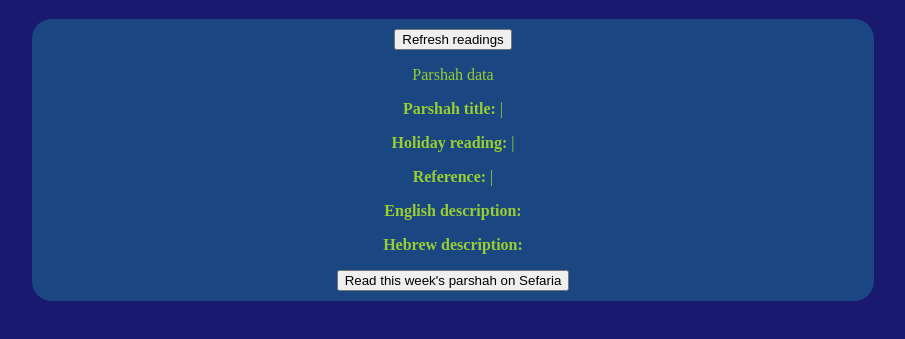
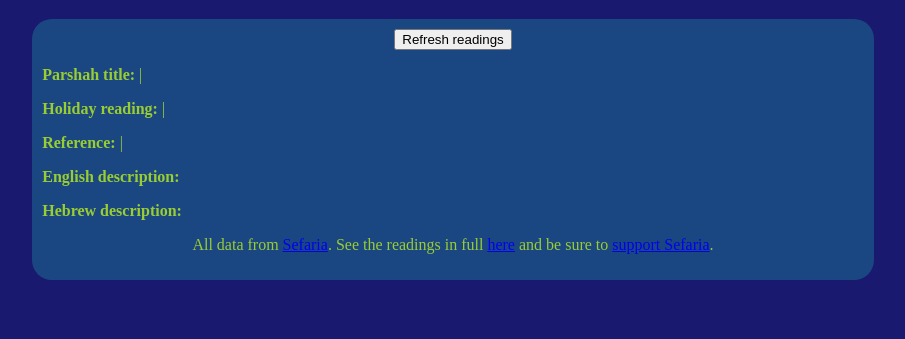
Before and after one commit to hhbarlow/par-what, a website: page index.html in a window 1280 px wide. Shown: the part 61-400 px from the top of the page, without its empty margins (187-1092 px from the left). Drawn offline with Linux system fonts and the light colour scheme; no server answers.

Commit message:
more improvements

```diff
--- a/index.html
+++ b/index.html
@@ -16,15 +16,18 @@
 
 
         <div class="weekly-parshah">
-            <button class="refresh-parshah">Refresh readings</button>
-            <span class="parshah-data"><p>Parshah data</p></span>
+            <button class="refresh-parshah" id="refresh-parshah">Refresh readings</button>
+            <span class="parshah-data">
+
             <p><b>Parshah title:</b> <span class="name-en" id="name-en"></span> | <span class="name-he" id="name-he"></span></p>
             <p><b>Holiday reading:</b> <span class="holiday-title-en" id="holiday-title-en"></span> | <span class="holiday-title-he" id="holiday-title-he"></span></p>
             <p><b>Reference:</b> <span class="ref-en" id="ref-en"></span> | <span class="ref-he" id="ref-he"></span></p>
             <p><b>English description:</b> <span class="desc-en" id="desc-en"></span></p>
             <p><b>Hebrew description:</b> <span class="desc-he" id="desc-he"></span></p>
 
-            <button class="sefaria=link">Read this week's parshah on Sefaria</button>
+            </span>
+
+            <p>All data from <a href="https://www.sefaria.org/">Sefaria</a>. See the readings in full <a href="https://www.sefaria.org/calendars">here</a> and be sure to <a href="https://sefaria.nationbuilder.com/supportsefaria_w">support Sefaria</a>.</p>
         </div>
 
 </div>
--- a/script.js
+++ b/script.js
@@ -6,6 +6,7 @@ const refEng = document.getElementById('ref-en')
 const refHeb = document.getElementById('ref-he')
 const descEng = document.getElementById('desc-en')
 const descHeb = document.getElementById('desc-he')
+const refreshParshah = document.getElementById('refresh-parshah')
 
 // import fetch from 'node-fetch'
 
@@ -47,4 +48,6 @@ async function getParshah(){
     }
 }
 
+refreshParshah.addEventListener('click', getParshah);
+
     getParshah();
--- a/style.css
+++ b/style.css
@@ -23,3 +23,7 @@ body {
     padding: 10px;
     color: #9ACD32;
 }
+
+.parshah-data {
+    text-align: left;
+}
```
